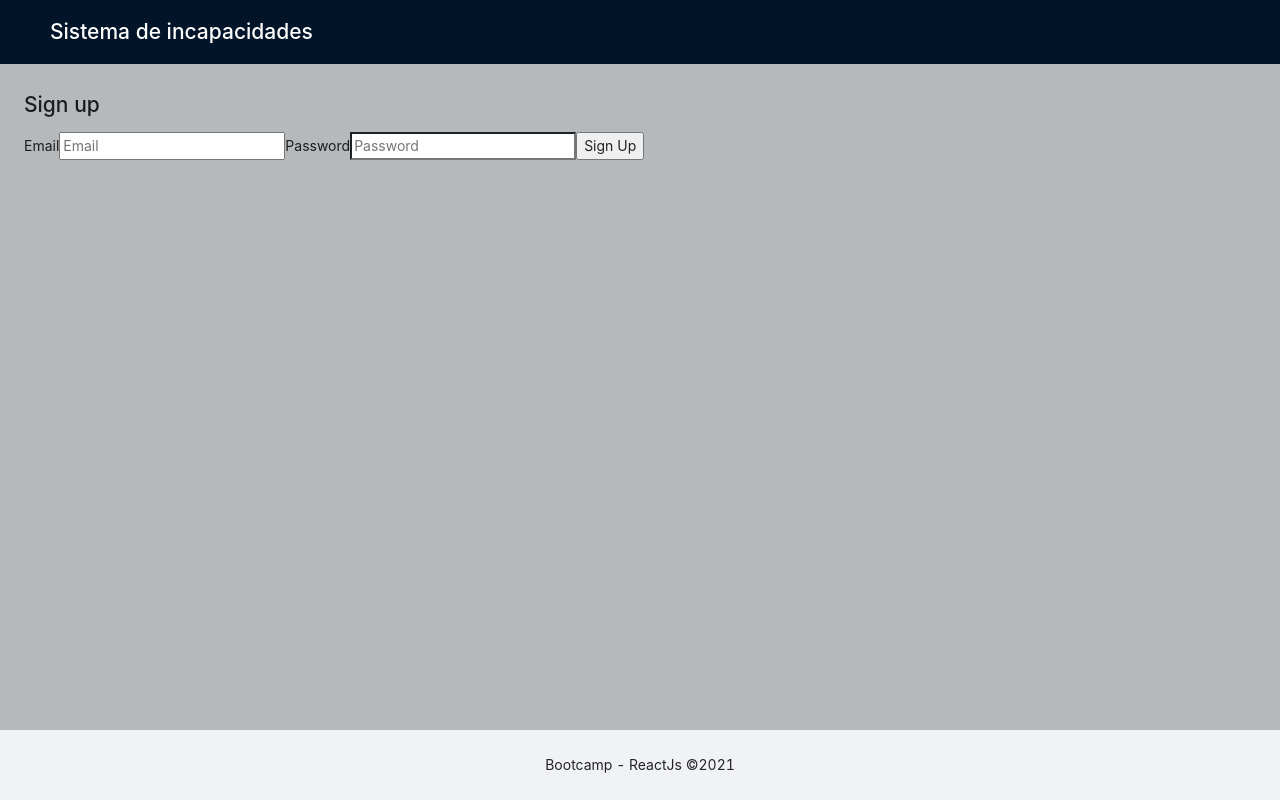
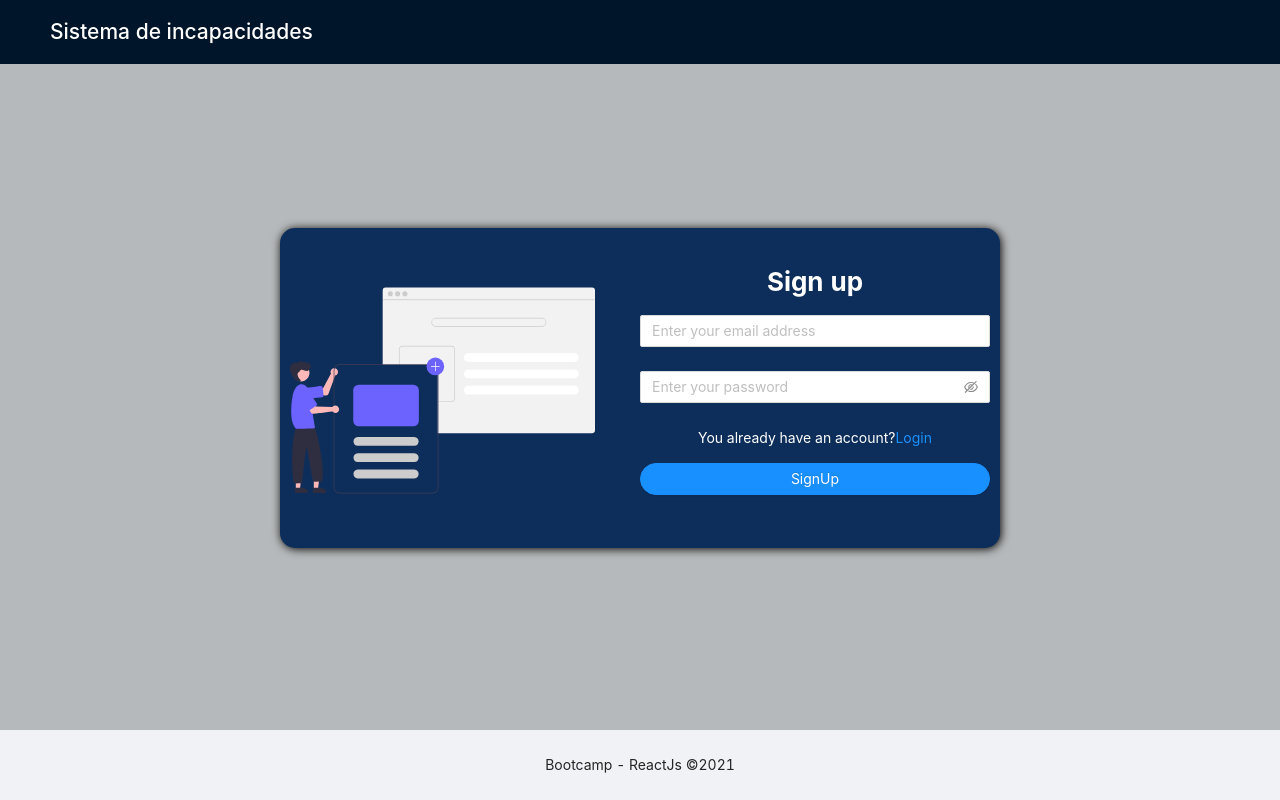
Before and after one commit to PaoAguilar/bootcamp-reactjs-project, a React (Create React App) app: page /signup in a window 1280 px wide. Built offline with nearby package versions, Linux system fonts and the light colour scheme; no server answers.

Commit message:
fixing the signup page and other components styles

```diff
--- a/src/components/employee/Employee.js
+++ b/src/components/employee/Employee.js
@@ -178,11 +178,9 @@ const Employee = (props) => {
                     shape="round"
                     htmlType="submit"
                     size="large"
+                    block
                   >
                     Save
-                  </Button>
-                  <Button type="primary" shape="round" size="large">
-                    Cancel
                   </Button>
                 </Form.Item>
               </Form>
--- a/src/components/login/Login.js
+++ b/src/components/login/Login.js
@@ -1,7 +1,7 @@
 import React, { useCallback, useContext } from "react";
 import { Row, Col, Form, Input, Button } from "antd";
 import { withRouter, Redirect } from "react-router";
-import { Link } from "@reach/router";
+import { Link } from "react-router-dom";
 import app from "../../firebase";
 import { AuthContext } from "./../Auth";
 import login from "../../img/login4.svg";
@@ -53,6 +53,7 @@ const Login = ({ history }) => {
               >
                 <Input placeholder="Enter your email address" />
               </Form.Item>
+
               <Form.Item
                 name="password"
                 style={{ color: "white" }}
@@ -66,11 +67,14 @@ const Login = ({ history }) => {
                 <Input.Password placeholder="Enter your password" />
               </Form.Item>
               <p className="text-center my-3">
-                You don't have an account? <Link to="/signup">SignUp</Link>
+                You don't have an account?
+                <Link to="/signup" className="nav-link">
+                  SignUp
+                </Link>
               </p>
               <Form.Item>
                 <Button type="primary" shape="round" htmlType="submit" block>
-                  Submit
+                  Login
                 </Button>
               </Form.Item>
             </Form>
--- a/src/components/login/SignUp.js
+++ b/src/components/login/SignUp.js
@@ -1,16 +1,16 @@
 import React, { useCallback } from "react";
+import { Row, Col, Form, Input, Button } from "antd";
+import { Link } from "react-router-dom";
 import { withRouter } from "react-router";
+import signup from "../../img/signup.svg";
 import app from "../../firebase";
 
 const SignUp = ({ history }) => {
   const handleSignUp = useCallback(
     async (event) => {
-      event.preventDefault();
-      const { email, password } = event.target.elements;
+      const { email, password } = event;
       try {
-        await app
-          .auth()
-          .createUserWithEmailAndPassword(email.value, password.value);
+        await app.auth().createUserWithEmailAndPassword(email, password);
         history.push("/");
       } catch (error) {
         alert(error);
@@ -20,19 +20,55 @@ const SignUp = ({ history }) => {
   );
 
   return (
-    <div>
-      <h1>Sign up</h1>
-      <form onSubmit={handleSignUp}>
-        <label>
-          Email
-          <input name="email" type="email" placeholder="Email" />
-        </label>
-        <label>
-          Password
-          <input name="password" type="password" placeholder="Password" />
-        </label>
-        <button type="submit">Sign Up</button>
-      </form>
+    <div className="login-wrapper">
+      <div className="login">
+        <Row justify="center" align="middle">
+          <Col span={12}>
+            <img src={signup} alt="Signin"></img>
+          </Col>
+          <Col span={12}>
+            <h1>Sign up</h1>
+            <Form onFinish={handleSignUp}>
+              <Form.Item
+                name="email"
+                rules={[
+                  {
+                    type: "email",
+                    message: "The input is not valid E-mail!",
+                  },
+                  {
+                    required: true,
+                    message: "Please input your E-mail!",
+                  },
+                ]}
+              >
+                <Input placeholder="Enter your email address" />
+              </Form.Item>
+              <Form.Item
+                name="password"
+                style={{ color: "white" }}
+                rules={[
+                  {
+                    required: true,
+                    message: "Please input your password!",
+                  },
+                ]}
+              >
+                <Input.Password placeholder="Enter your password" />
+              </Form.Item>
+              <p className="text-center my-3">
+                You already have an account?
+                <Link to="/login">Login</Link>
+              </p>
+              <Form.Item>
+                <Button type="primary" shape="round" htmlType="submit" block>
+                  SignUp
+                </Button>
+              </Form.Item>
+            </Form>
+          </Col>
+        </Row>
+      </div>
     </div>
   );
 };
```
Also changed, not shown: src/img/signup.svg (added), 1 other file (tests, documents, lock files or other folders).
